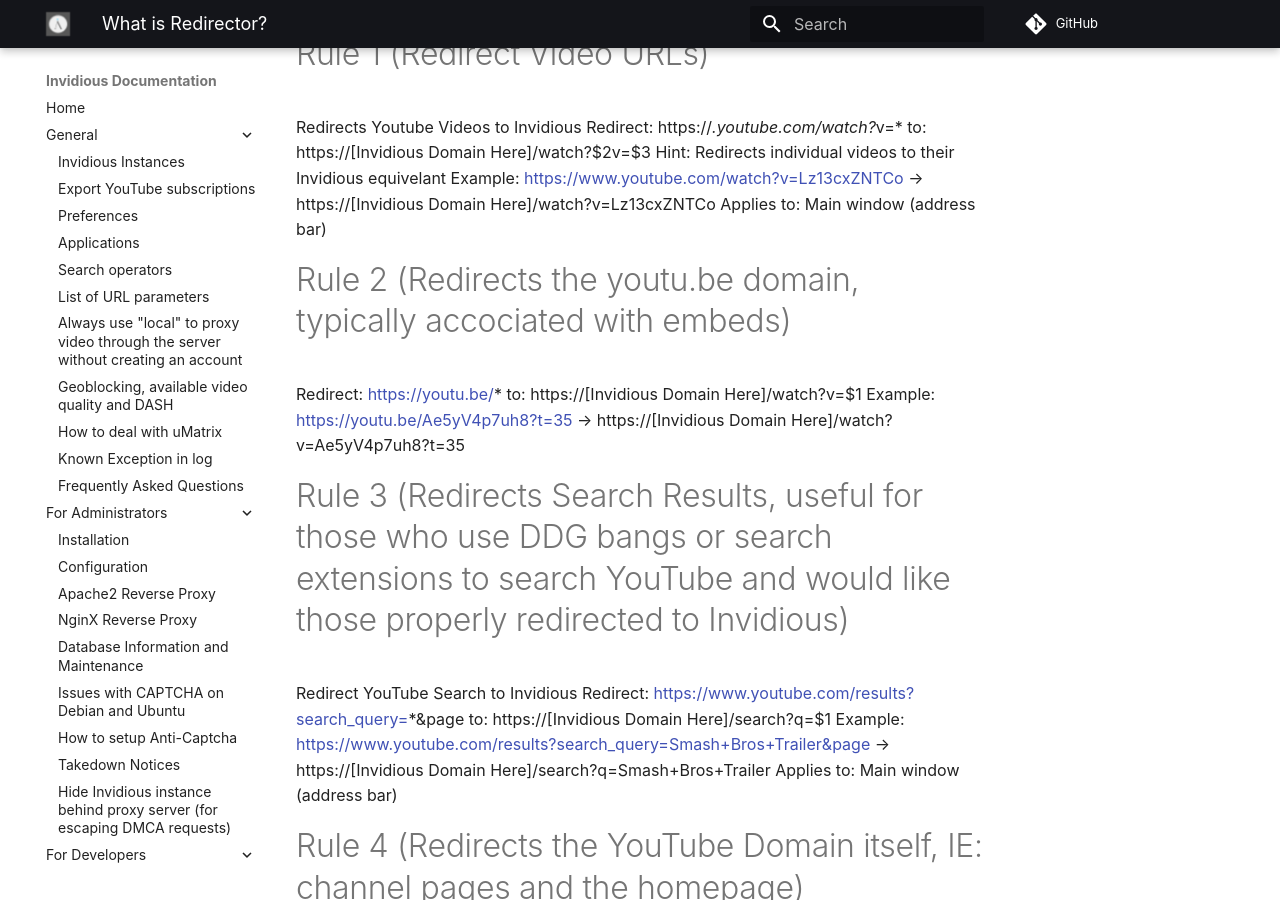
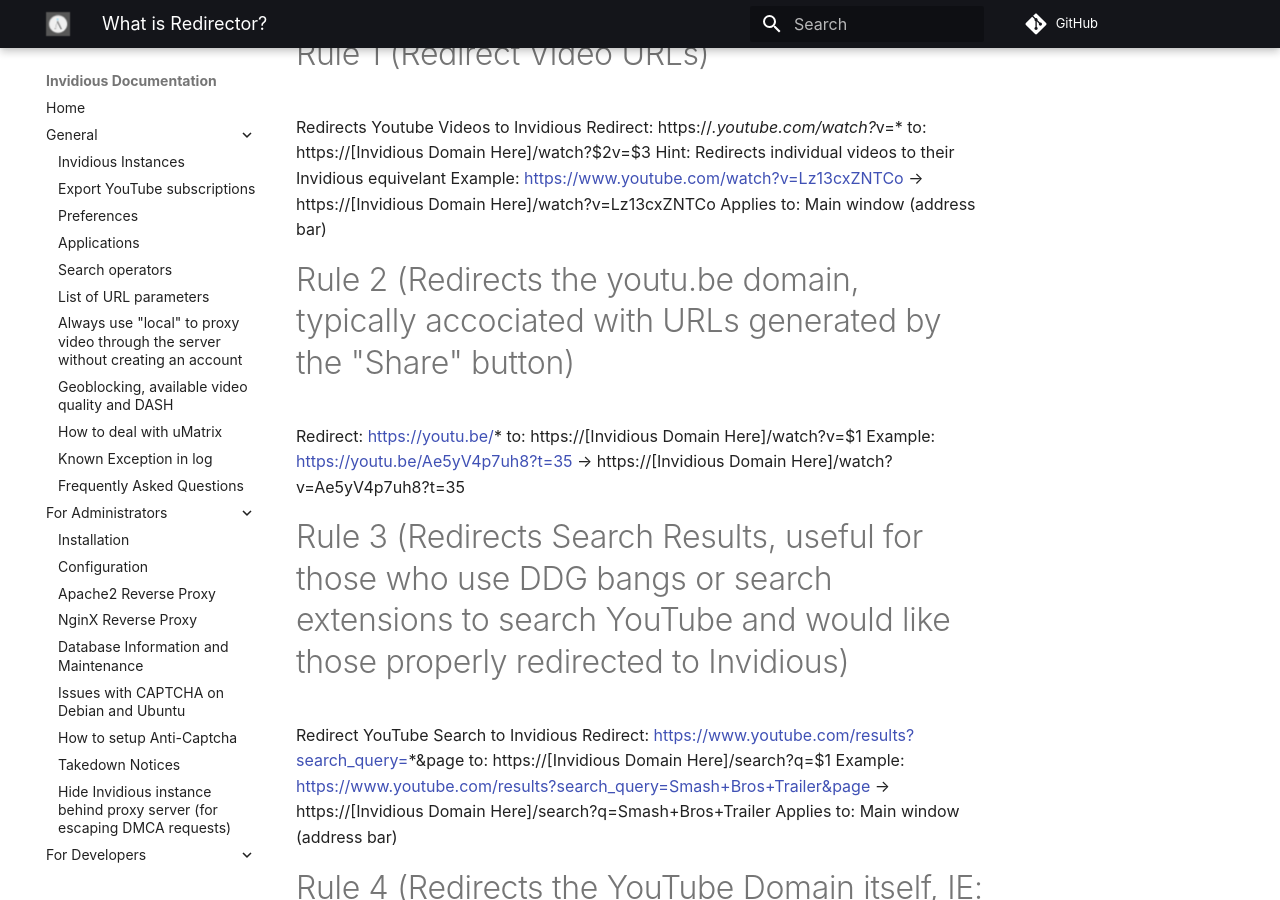
Before and after one commit to iv-org/documentation, an MkDocs documentation site: the page built from docs/redirector-setup.md, in a window 1280 px wide and 900 px high, scrolled down 420 px. Built offline with MkDocs 1.6.1 and Material for MkDocs 9.7.7, drawn with Linux system fonts in a browser that asks for light colours; comment, search, counter and statistics services are not loaded.

Commit message:
Correct a rule description

```diff
--- a/docs/redirector-setup.md
+++ b/docs/redirector-setup.md
@@ -19,7 +19,7 @@
 Example: https://www.youtube.com/watch?v=Lz13cxZNTCo → https://[Invidious Domain Here]/watch?v=Lz13cxZNTCo
 Applies to: Main window (address bar)
 
-# Rule 2 (Redirects the youtu.be domain, typically accociated with embeds)
+# Rule 2 (Redirects the youtu.be domain, typically accociated with URLs generated by the "Share" button)
 
 Redirect: https://youtu.be/*
 to: https://[Invidious Domain Here]/watch?v=$1
```
